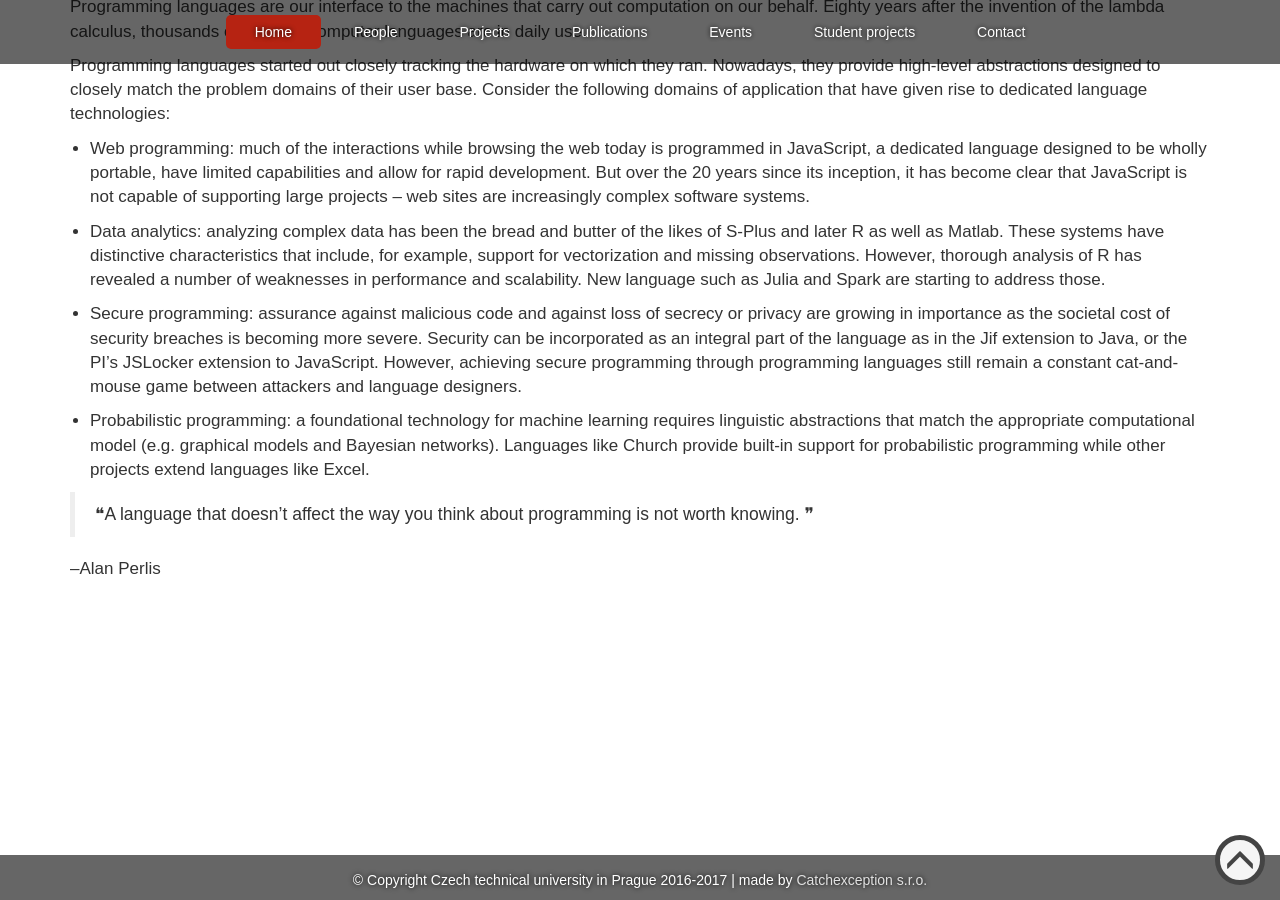
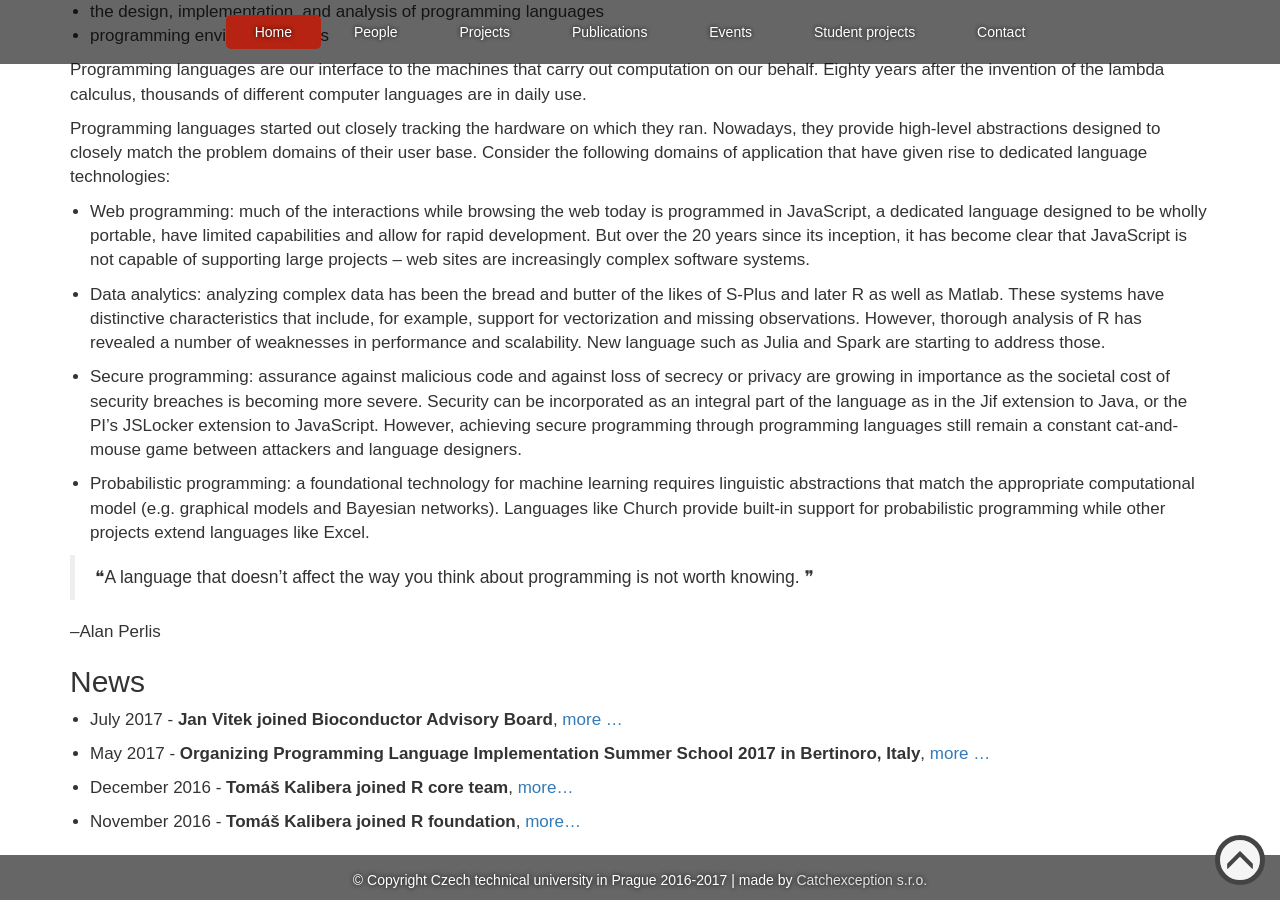
Before and after one commit to PRL-PRG/prl-prg.github.io, a Jekyll site: the page built from index.md, in a window 1280 px wide and 900 px high, scrolled down 1054 px. Built offline with Jekyll 4.4.1, drawn with Linux system fonts in a browser that asks for light colours.

Commit message:
Added news to front page

```diff
--- a/index.md
+++ b/index.md
@@ -61,3 +63,22 @@ application that have given rise to dedicated language technologies:
 > worth knowing. ❞
 
 ‒Alan Perlis
+
+
+## News
+
+- July 2017 -
+  **Jan Vitek joined Bioconductor Advisory Board**,
+  [more ...](https://www.bioconductor.org/about/advisory-board/)
+
+- May 2017 -
+  **Organizing Programming Language Implementation Summer School 2017 in Bertinoro, Italy**,
+  [more ...](https://prl-prg-ss.github.io.)
+
+- December 2016 -
+  **Tomáš Kalibera joined R core team**,
+  [more...](https://stat.ethz.ch/pipermail/r-announce/2016/000610.html)
+
+- November 2016 -
+  **Tomáš Kalibera joined R foundation**,
+  [more...](https://stat.ethz.ch/pipermail/r-announce/2016/000609.html)
```
Also changed, not shown: other parts of index.md (+2 -0 lines).
